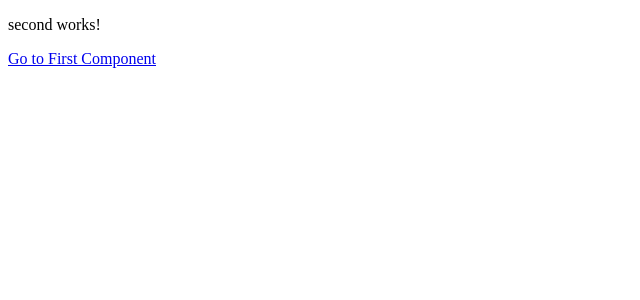
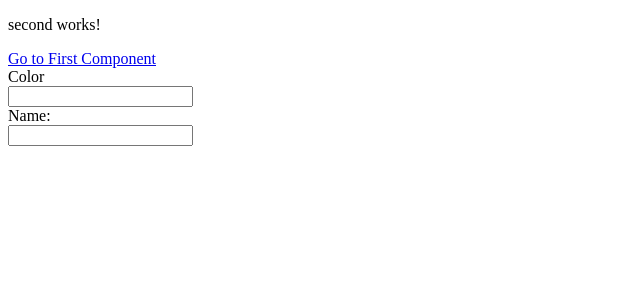
Before and after one commit to irfan-rumon/Angular-Basics, an Angular app: page /s in a window 1280 px wide. Shown: the top 300 px of the page, without its empty margins (0-640 px from the left). Built offline with nearby package versions, Linux system fonts and the light colour scheme.

Commit message:
Add reactive form

```diff
--- a/src/app/app.module.ts
+++ b/src/app/app.module.ts
@@ -7,6 +7,7 @@ import { SecondComponent } from './components/second/second.component';
 import { FaComponent } from './components/fa/fa.component';
 import { FbComponent } from './components/fb/fb.component';
 import { AppRoutingModule } from './app-routing.module';
+import { FormsModule, ReactiveFormsModule } from '@angular/forms';
 
 @NgModule({
   declarations: [
@@ -16,7 +17,7 @@ import { AppRoutingModule } from './app-routing.module';
     FaComponent,
     FbComponent,
   ],
-  imports: [BrowserModule, AppRoutingModule],
+  imports: [BrowserModule, AppRoutingModule, ReactiveFormsModule, FormsModule],
   providers: [],
   bootstrap: [AppComponent],
 })
--- a/src/app/components/second/second.component.html
+++ b/src/app/components/second/second.component.html
@@ -2,3 +2,17 @@
 <a [routerLink]="['/']" routerLinkActive="router-link-active">
   Go to First Component
 </a>
+
+<br />
+<label for="color"
+  >Color<br />
+  <input type="text" [formControl]="color" />
+</label>
+
+<label for="name"
+  ><br />Name: <br />
+  <input type="text" [formControl]="name" />
+</label>
+
+<p>{{ color.value }}</p>
+<p>{{ name.value }}</p>
--- a/src/app/components/second/second.component.ts
+++ b/src/app/components/second/second.component.ts
@@ -1,15 +1,16 @@
 import { Component, OnInit } from '@angular/core';
+import { FormControl } from '@angular/forms';
 
 @Component({
   selector: 'app-second',
   templateUrl: './second.component.html',
-  styleUrls: ['./second.component.css']
+  styleUrls: ['./second.component.css'],
 })
 export class SecondComponent implements OnInit {
+  color = new FormControl('');
+  name = new FormControl('');
 
-  constructor() { }
+  constructor() {}
 
-  ngOnInit(): void {
-  }
-
+  ngOnInit(): void {}
 }
```
